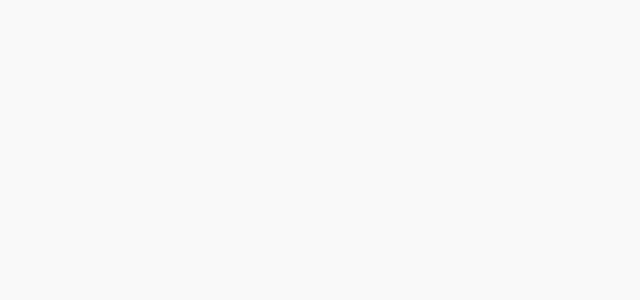
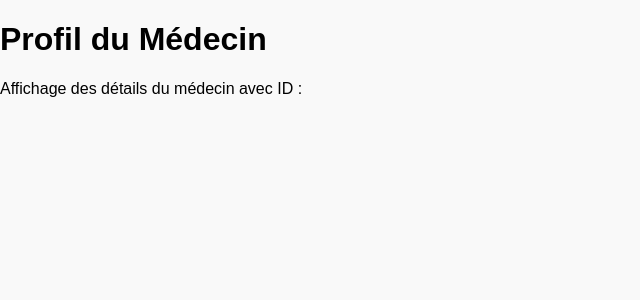
Before and after one commit to Houdaja/doctomapReact, a React (Vite) app: page /profile/1 in a window 1280 px wide. Before the commit this address had no page. Shown: the top 300 px of the page, without its empty margins (0-640 px from the left). Built offline with nearby package versions, Linux system fonts and the light colour scheme.

Commit message:
Ajout de la page de profil du médecin et redirection depuis la page d'accueil

```diff
--- a/src/App.jsx
+++ b/src/App.jsx
@@ -1,5 +1,6 @@
 import { BrowserRouter, Route, Routes } from 'react-router-dom';
-import Home from '../src/Pages/Home/Home'
+import Home from '../src/Pages/Home/Home';
+import Profile from "../src/Pages/Profile/Profile";
 
 
 function App() {
@@ -9,6 +10,7 @@ function App() {
 
       <Routes>
         <Route path='/' element={<Home />} />
+        <Route path="/profile/:doctorId" element={<Profile />} />
 
       </Routes>
 
--- a/src/Pages/Home/Home.jsx
+++ b/src/Pages/Home/Home.jsx
@@ -1,7 +1,10 @@
 import { useState, useEffect } from "react";
 import "./home.css";
+import { useNavigate } from "react-router-dom";
+
 function Home() {
   const [doctors, setDoctors] = useState([]);
+  const navigate = useNavigate(); // Hook pour la navigation
 
   useEffect(() => {
     getDoctors();
@@ -17,6 +20,11 @@ function Home() {
     }
   };
 
+  // Fonction pour rediriger vers le profil du médecin
+  const goToProfile = (doctorId) => {
+    navigate(`/profile/${doctorId}`);
+  };
+
   return (
     <div className="container">
       <h1 className="title">Nos Médecins</h1>
@@ -29,7 +37,9 @@ function Home() {
             </h2>
             <span>Spécialité : {doctor.speciality}</span>
             <span>Lieu : {doctor.city}</span>
-            <button className="appointment-button">Prendre Rendez-vous</button>
+            <button className="appointment-button" onClick={() => goToProfile(doctor.id)}>
+              Prendre Rendez-vous
+            </button>
           </div>
         ))}
       </div>
--- /dev/null
+++ b/src/Pages/Profile/Profile.jsx
@@ -0,0 +1,14 @@
+import { useParams } from "react-router-dom";
+
+function Profile() {
+  const { doctorid} = useParams(); // Récupère l'ID du médecin depuis l'URL
+
+  return (
+    <div>
+      <h1>Profil du Médecin</h1>
+      <p>Affichage des détails du médecin avec ID : {doctorid}</p>
+    </div>
+  );
+}
+
+export default Profile;
```
